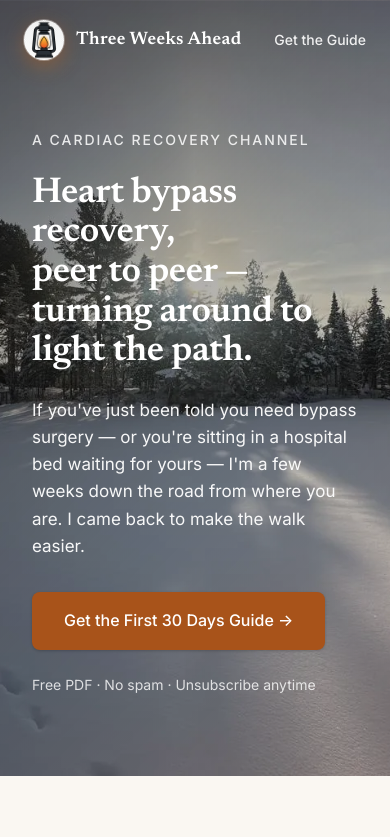
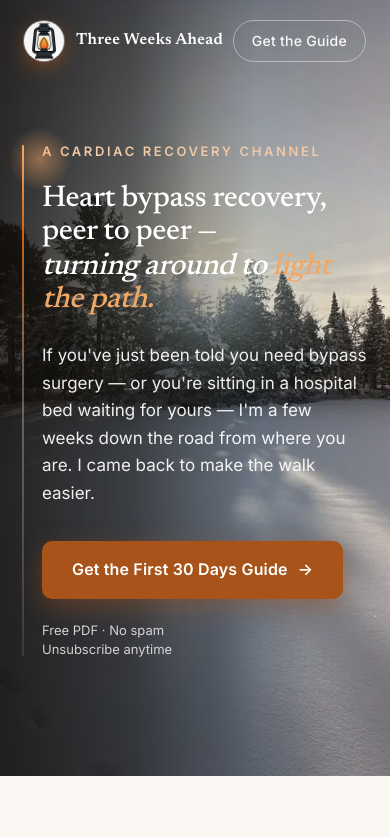
Before and after one commit to fbeach73/threeweeksahead, a website: page index.html in a window 390 px wide. Shown: the top 837 px of the page. Drawn offline with Linux system fonts and the light colour scheme.

Commit message:
design: rework hero — lit-path signature, italic accent, anchored layout
Left-anchored composition with a directional overlay, deliberate spacing
rhythm, grouped CTA cluster, and a grounded scroll cue. Adds a vertical
'lit path' hairline (amber glow up top) tying the lantern + 'light the
path' line together, and sets that line in Newsreader italic with an amber
accent. Verified responsive to 375px; reduced-motion respected.

Co-Authored-By: Claude Opus 4.8 (1M context) <noreply@anthropic.com>

```diff
--- a/index.html
+++ b/index.html
@@ -62,7 +62,7 @@
     position: absolute;
     top: 0; left: 0; right: 0;
     z-index: 10;
-    padding: 24px 32px;
+    padding: 22px clamp(24px, 6vw, 80px);
     display: flex;
     justify-content: space-between;
     align-items: center;
@@ -93,81 +93,165 @@
     color: #FFFFFF;
     letter-spacing: 0.02em;
   }
+  .nav-links { display: flex; align-items: center; gap: clamp(14px, 3vw, 28px); }
   .nav-link {
     color: #FFFFFF;
     text-decoration: none;
     font-size: 14px;
     font-weight: 500;
-    opacity: 0.9;
-    transition: opacity 150ms;
+    letter-spacing: 0.02em;
+    opacity: 0.88;
+    transition: opacity 150ms, background 160ms ease, border-color 160ms ease;
   }
   .nav-link:hover { opacity: 1; }
+  .nav-cta {
+    border: 1px solid rgba(255,255,255,0.45);
+    padding: 9px 18px;
+    border-radius: 999px;
+    opacity: 0.95;
+  }
+  .nav-cta:hover { background: rgba(255,255,255,0.14); border-color: #FFFFFF; }
 
   /* ---------- HERO ---------- */
   .hero {
     position: relative;
-    min-height: 92vh;
+    min-height: 100svh;
     display: flex;
     align-items: center;
     background-image:
-      linear-gradient(135deg, rgba(31,26,20,0.55) 0%, rgba(31,26,20,0.25) 60%, rgba(196,100,26,0.15) 100%),
+      linear-gradient(90deg, rgba(18,14,10,0.82) 0%, rgba(18,14,10,0.60) 34%, rgba(18,14,10,0.18) 66%, rgba(196,100,26,0.10) 100%),
       url('hero.webp');
     background-size: cover;
     background-position: center;
     color: #FFFFFF;
-    padding: 32px;
+    padding: 132px clamp(24px, 6vw, 80px) 104px;
+    overflow: hidden;
   }
   .hero-inner {
-    max-width: 720px;
-    margin: 0 auto;
+    position: relative;
+    max-width: 640px;
     width: 100%;
-    padding-top: 48px;
+    padding-left: 30px;
+  }
+  /* signature — the lit path: a hairline with the light up front (a few weeks ahead of you) */
+  .hero-inner::before {
+    content: '';
+    position: absolute;
+    left: 0; top: 4px; bottom: 4px;
+    width: 2px;
+    border-radius: 2px;
+    background: linear-gradient(180deg,
+      #F0A867 0%, var(--accent) 18%,
+      rgba(255,255,255,0.30) 48%, rgba(255,255,255,0.10) 100%);
+  }
+  .hero-inner::after {
+    content: '';
+    position: absolute;
+    left: -14px; top: -14px;
+    width: 64px; height: 64px;
+    border-radius: 50%;
+    background: radial-gradient(circle, rgba(240,168,103,0.50) 0%, rgba(240,168,103,0) 70%);
+    pointer-events: none;
   }
   .hero-eyebrow {
-    font-size: 14px;
-    font-weight: 500;
-    letter-spacing: 0.14em;
+    font-size: 13px;
+    font-weight: 600;
+    letter-spacing: 0.2em;
     text-transform: uppercase;
-    opacity: 0.85;
-    margin-bottom: 24px;
+    color: #F0C9A6;
+    margin-bottom: 22px;
   }
   .hero h1 {
     font-family: 'Newsreader', serif;
-    font-size: clamp(36px, 6vw, 56px);
-    font-weight: 600;
-    line-height: 1.1;
-    letter-spacing: -0.01em;
-    margin-bottom: 24px;
+    font-size: clamp(30px, 6.6vw, 62px);
+    font-weight: 500;
+    line-height: 1.08;
+    letter-spacing: -0.015em;
+    margin-bottom: 26px;
+    overflow-wrap: break-word;
   }
+  .hero-h1-accent { display: block; font-style: italic; font-weight: 500; margin-top: 0.1em; }
+  .hero-h1-glow { color: #F0A867; }
   .hero p.lead {
-    font-size: clamp(17px, 2vw, 19px);
-    line-height: 1.6;
-    max-width: 560px;
-    margin-bottom: 32px;
-    opacity: 0.95;
-    color: #FFFFFF;
+    font-size: clamp(17px, 1.4vw, 19px);
+    line-height: 1.62;
+    max-width: 480px;
+    margin-bottom: 34px;
+    color: rgba(255,255,255,0.92);
   }
+  .hero-actions { display: flex; align-items: center; gap: 22px; flex-wrap: wrap; }
   .hero-cta {
-    display: inline-block;
+    display: inline-flex;
+    align-items: center;
+    gap: 10px;
     background: var(--accent-cta);
     color: #FFFFFF;
-    padding: 16px 32px;
-    border-radius: 8px;
+    padding: 16px 30px;
+    border-radius: 10px;
     text-decoration: none;
-    font-weight: 500;
+    font-weight: 600;
     font-size: 16px;
-    box-shadow: 0 1px 3px rgba(0,0,0,0.2);
-    transition: all 150ms;
+    letter-spacing: 0.01em;
+    box-shadow: 0 8px 24px rgba(168,83,26,0.38);
+    transition: background 150ms ease, box-shadow 200ms ease, transform 150ms ease;
   }
+  .hero-cta .arr { transition: transform 200ms ease; }
   .hero-cta:hover {
     background: var(--accent-cta-hover);
-    box-shadow: 0 2px 6px rgba(0,0,0,0.25);
-    transform: translateY(-1px);
+    box-shadow: 0 10px 30px rgba(168,83,26,0.50);
+    transform: translateY(-2px);
   }
-  .hero-meta {
-    margin-top: 24px;
-    font-size: 14px;
-    opacity: 0.8;
+  .hero-cta:hover .arr { transform: translateX(4px); }
+  .hero-meta { font-size: 13px; line-height: 1.5; opacity: 0.78; }
+
+  .hero-scroll {
+    position: absolute;
+    left: clamp(24px, 6vw, 80px);
+    bottom: 30px;
+    display: inline-flex;
+    align-items: center;
+    gap: 12px;
+    color: rgba(255,255,255,0.7);
+    text-decoration: none;
+    font-size: 12px;
+    letter-spacing: 0.16em;
+    text-transform: uppercase;
+    transition: color 150ms;
+  }
+  .hero-scroll:hover { color: #FFFFFF; }
+  .hero-scroll .dot {
+    width: 24px; height: 24px;
+    border: 1px solid rgba(255,255,255,0.4);
+    border-radius: 50%;
+    display: inline-flex;
+    align-items: center;
+    justify-content: center;
+    font-size: 12px;
+  }
+  .hero-scroll .dot span { animation: nudge 1.8s ease-in-out infinite; }
+  @keyframes nudge { 0%, 100% { transform: translateY(-1px); } 50% { transform: translateY(2px); } }
+
+  /* one quiet load reveal */
+  .hero-inner > * { opacity: 0; transform: translateY(14px); animation: heroIn 700ms cubic-bezier(0.2,0.7,0.2,1) forwards; }
+  .hero-eyebrow { animation-delay: 80ms; }
+  .hero h1 { animation-delay: 180ms; }
+  .hero p.lead { animation-delay: 320ms; }
+  .hero-actions { animation-delay: 440ms; }
+  @keyframes heroIn { to { opacity: 1; transform: none; } }
+
+  @media (prefers-reduced-motion: reduce) {
+    .hero-inner > * { opacity: 1; transform: none; animation: none; }
+    .hero-scroll .dot span { animation: none; }
+    .hero-cta, .hero-cta:hover { transition: none; transform: none; }
+  }
+  @media (max-width: 640px) {
+    nav { padding: 18px 20px; }
+    .nav-links .nav-link:not(.nav-cta) { display: none; }
+    .nav-brand { font-size: 16px; }
+    .hero { min-height: 92svh; padding: 104px 22px 80px; }
+    .hero-inner { padding-left: 20px; }
+    .hero p.lead { max-width: 100%; }
+    .hero-scroll { display: none; }
   }
 
   /* ---------- SECTIONS ---------- */
@@ -521,7 +605,10 @@
     <img src="/logo.png" alt="" class="nav-mark" width="44" height="44">
     <span class="nav-brand">Three Weeks Ahead</span>
   </a>
-  <a href="#guide" class="nav-link">Get the Guide</a>
+  <div class="nav-links">
+    <a href="https://www.youtube.com/@threeweeksahead" class="nav-link" target="_blank" rel="noopener">Watch</a>
+    <a href="#guide" class="nav-link nav-cta">Get the Guide</a>
+  </div>
 </nav>
 
 <main>
@@ -530,15 +617,18 @@
 <section class="hero">
   <div class="hero-inner">
     <div class="hero-eyebrow">A Cardiac Recovery Channel</div>
-    <h1>Heart bypass recovery,<br>peer to peer —<br>turning around to light the path.</h1>
+    <h1>Heart bypass recovery, peer to peer —<span class="hero-h1-accent">turning around to <span class="hero-h1-glow">light the path.</span></span></h1>
     <p class="lead">If you've just been told you need bypass surgery — or you're sitting in a hospital bed waiting for yours — I'm a few weeks down the road from where you are. I came back to make the walk easier.</p>
-    <a href="#guide" class="hero-cta">Get the First 30 Days Guide →</a>
-    <div class="hero-meta">Free PDF · No spam · Unsubscribe anytime</div>
+    <div class="hero-actions">
+      <a href="#guide" class="hero-cta">Get the First 30 Days Guide <span class="arr">→</span></a>
+      <div class="hero-meta">Free PDF · No spam<br>Unsubscribe anytime</div>
+    </div>
   </div>
+  <a href="#story" class="hero-scroll"><span class="dot"><span>↓</span></span> My story</a>
 </section>
 
 <!-- STORY -->
-<section class="story">
+<section class="story" id="story">
   <div class="container">
     <div class="center">
       <div class="eyebrow">My Story</div>
```
